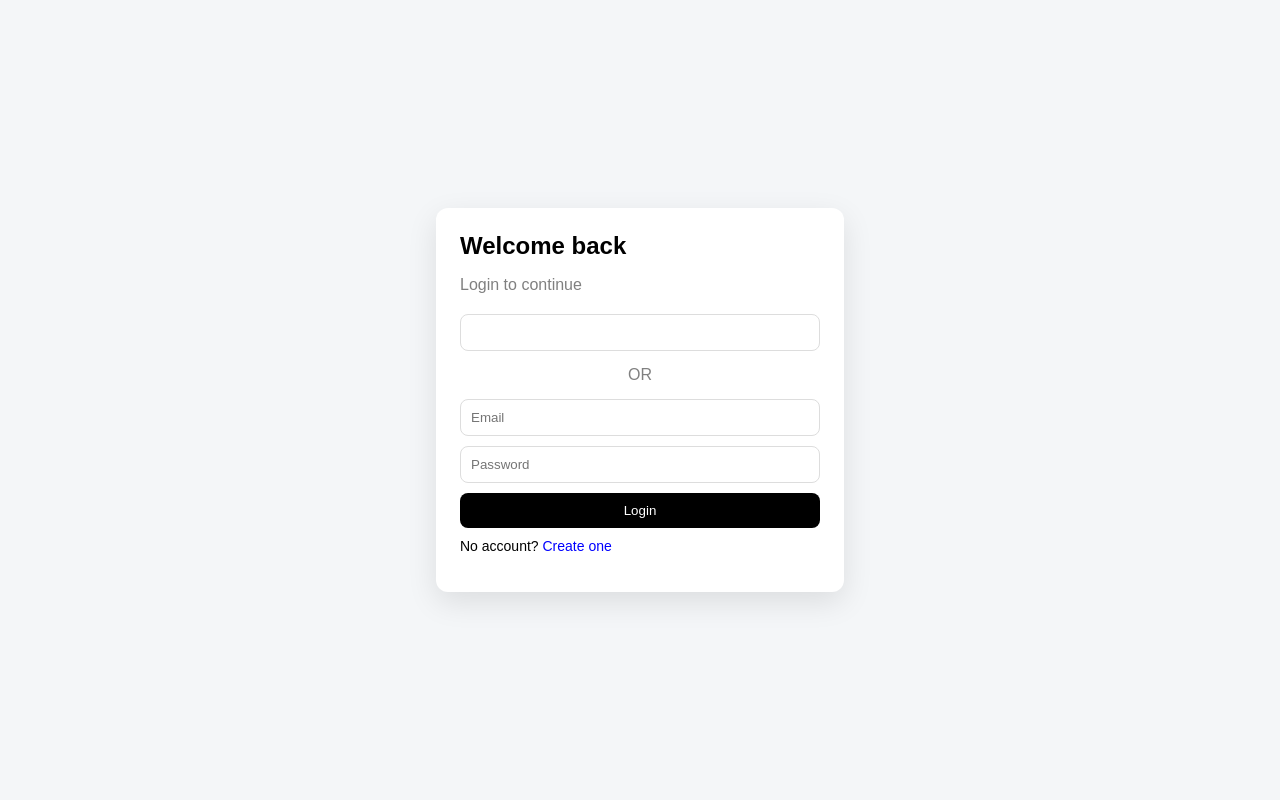
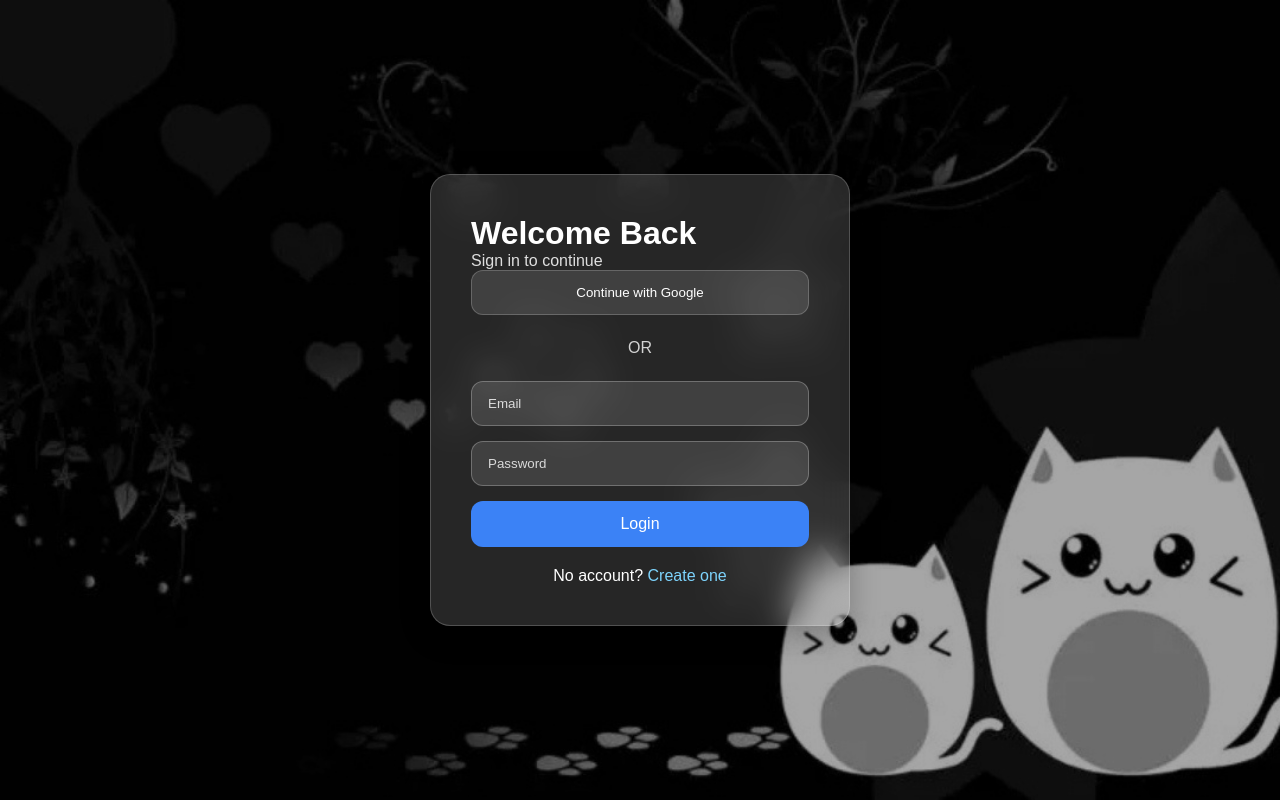
Before and after one commit to nguyenhoanghuy34/agentic-web-crawler, a React (Vite) app: page / in a window 1280 px wide. Built offline with nearby package versions, Linux system fonts and the light colour scheme.

Commit message:
Glassmorphism

```diff
--- /dev/null
+++ b/src/features/auth/auth.css
@@ -0,0 +1,211 @@
+/* ===========================
+   LOGIN PAGE
+=========================== */
+
+.login-page {
+    width: 100%;
+    height: 100vh;
+
+    background-position: center;
+    background-repeat: no-repeat;
+    background-size: cover;
+
+    position: relative;
+}
+
+/* Lớp phủ tối để card nổi bật hơn */
+.login-overlay {
+    width: 100%;
+    height: 100%;
+
+    background: rgba(0, 0, 0, 0.35);
+
+    display: flex;
+    justify-content: center;
+    align-items: center;
+
+    padding: 20px;
+}
+
+/* ===========================
+   GLASS CARD
+=========================== */
+
+.glass-card {
+    width: 420px;
+    max-width: 100%;
+
+    padding: 40px;
+
+    border-radius: 20px;
+
+    background: rgba(255, 255, 255, 0.15);
+
+    backdrop-filter: blur(18px);
+    -webkit-backdrop-filter: blur(18px);
+
+    border: 1px solid rgba(255, 255, 255, 0.2);
+
+    box-shadow: 0 8px 30px rgba(0, 0, 0, 0.25);
+}
+
+.login-title {
+    color: white;
+    font-size: 32px;
+    margin-bottom: 8px;
+}
+
+.login-subtitle {
+    color: rgba(255, 255, 255, 0.85);
+    margin-bottom: 30px;
+}
+
+/* ===========================
+   AUTH FORM
+=========================== */
+
+.form {
+    display: flex;
+    flex-direction: column;
+    gap: 15px;
+}
+
+.form input {
+    padding: 14px 16px;
+
+    border-radius: 12px;
+
+    border: 1px solid rgba(255, 255, 255, 0.25);
+
+    background: rgba(255, 255, 255, 0.12);
+
+    color: white;
+
+    outline: none;
+
+    transition: 0.25s;
+}
+
+.form input::placeholder {
+    color: rgba(255, 255, 255, 0.8);
+}
+
+.form input:focus {
+    border-color: rgba(255, 255, 255, 0.8);
+}
+
+/* ===========================
+   BUTTON
+=========================== */
+
+.form button {
+    padding: 14px;
+
+    border: none;
+
+    border-radius: 12px;
+
+    background: #3b82f6;
+
+    color: white;
+
+    font-size: 16px;
+
+    cursor: pointer;
+
+    transition: 0.25s;
+}
+
+.form button:hover {
+    background: #2563eb;
+}
+
+/* ===========================
+   GOOGLE BUTTON
+=========================== */
+
+.google-btn {
+    width: 100%;
+
+    padding: 14px;
+
+    border-radius: 12px;
+
+    border: 1px solid rgba(255, 255, 255, 0.2);
+
+    background: rgba(255, 255, 255, 0.12);
+
+    color: white;
+
+    cursor: pointer;
+
+    transition: 0.25s;
+}
+
+.google-btn:hover {
+    background: rgba(255, 255, 255, 0.2);
+}
+
+/* ===========================
+   DIVIDER
+=========================== */
+
+.divider {
+    margin: 24px 0;
+
+    text-align: center;
+
+    color: rgba(255, 255, 255, 0.8);
+}
+
+/* ===========================
+   SWITCH LOGIN / REGISTER
+=========================== */
+
+.switch {
+    margin-top: 20px;
+
+    text-align: center;
+
+    color: white;
+}
+
+.switch span {
+    color: #7dd3fc;
+
+    cursor: pointer;
+}
+
+.switch span:hover {
+    text-decoration: underline;
+}
+
+/* ===========================
+   RESPONSIVE
+=========================== */
+
+@media (max-width: 768px) {
+
+    .glass-card {
+
+        width: 100%;
+
+        padding: 30px;
+
+    }
+
+    .login-title {
+
+        font-size: 28px;
+
+    }
+
+}
+
+.title {
+    color: white;
+}
+
+.subtitle {
+    color: rgba(255, 255, 255, 0.85);
+}
--- a/src/features/auth/pages/LoginPage.jsx
+++ b/src/features/auth/pages/LoginPage.jsx
@@ -1,14 +1,33 @@
 import AuthForm from "../components/AuthForm";
+import "../auth.css";
+
+import loginBackground from "../../../assets/login_background.jpg";
 
 export default function LoginPage() {
-  return (
-    <div className="auth-container">
-      <div className="auth-card">
-        <h2 className="title">Welcome back</h2>
-        <p className="subtitle">Login to continue</p>
+    return (
+        <div
+            className="login-page"
+            style={{
+                backgroundImage: `url(${loginBackground})`,
+            }}
+        >
+            <div className="login-overlay">
 
-        <AuthForm />
-      </div>
-    </div>
-  );
+                <div className="glass-card">
+
+                    <h1 className="title">
+                        Welcome Back
+                    </h1>
+
+                    <p className="subtitle">
+                        Sign in to continue
+                    </p>
+
+                    <AuthForm />
+
+                </div>
+
+            </div>
+        </div>
+    );
 }
--- a/src/styles/global.css
+++ b/src/styles/global.css
@@ -1,81 +1,29 @@
-body {
-  margin: 0;
-  font-family: Arial, sans-serif;
-  background: #f4f6f8;
+/* Reset */
+
+* {
+    margin: 0;
+    padding: 0;
+    box-sizing: border-box;
 }
 
-/* layout */
-.auth-container {
-  height: 100vh;
-  display: flex;
-  justify-content: center;
-  align-items: center;
+html,
+body,
+#root {
+    width: 100%;
+    height: 100%;
 }
 
-/* card */
-.auth-card {
-  width: 360px;
-  background: white;
-  padding: 24px;
-  border-radius: 12px;
-  box-shadow: 0 10px 30px rgba(0,0,0,0.1);
+body {
+    font-family: Arial, Helvetica, sans-serif;
+    background: #f4f6f8;
 }
 
-.title {
-  margin: 0;
+a {
+    text-decoration: none;
+    color: inherit;
 }
 
-.subtitle {
-  margin-bottom: 20px;
-  color: gray;
+button,
+input {
+    font-family: inherit;
 }
-
-/* form */
-.form {
-  display: flex;
-  flex-direction: column;
-  gap: 10px;
-}
-
-input {
-  padding: 10px;
-  border: 1px solid #ddd;
-  border-radius: 8px;
-}
-
-button {
-  padding: 10px;
-  background: black;
-  color: white;
-  border: none;
-  border-radius: 8px;
-  cursor: pointer;
-}
-
-/* google */
-.google-btn {
-  width: 100%;
-  padding: 10px;
-  background: white;
-  border: 1px solid #ddd;
-  border-radius: 8px;
-  cursor: pointer;
-}
-
-/* divider */
-.divider {
-  text-align: center;
-  margin: 15px 0;
-  color: gray;
-}
-
-/* switch */
-.switch {
-  margin-top: 10px;
-  font-size: 14px;
-}
-
-.switch span {
-  color: blue;
-  cursor: pointer;
-}
```
Also changed, not shown: src/assets/login_background.jpg (added).
